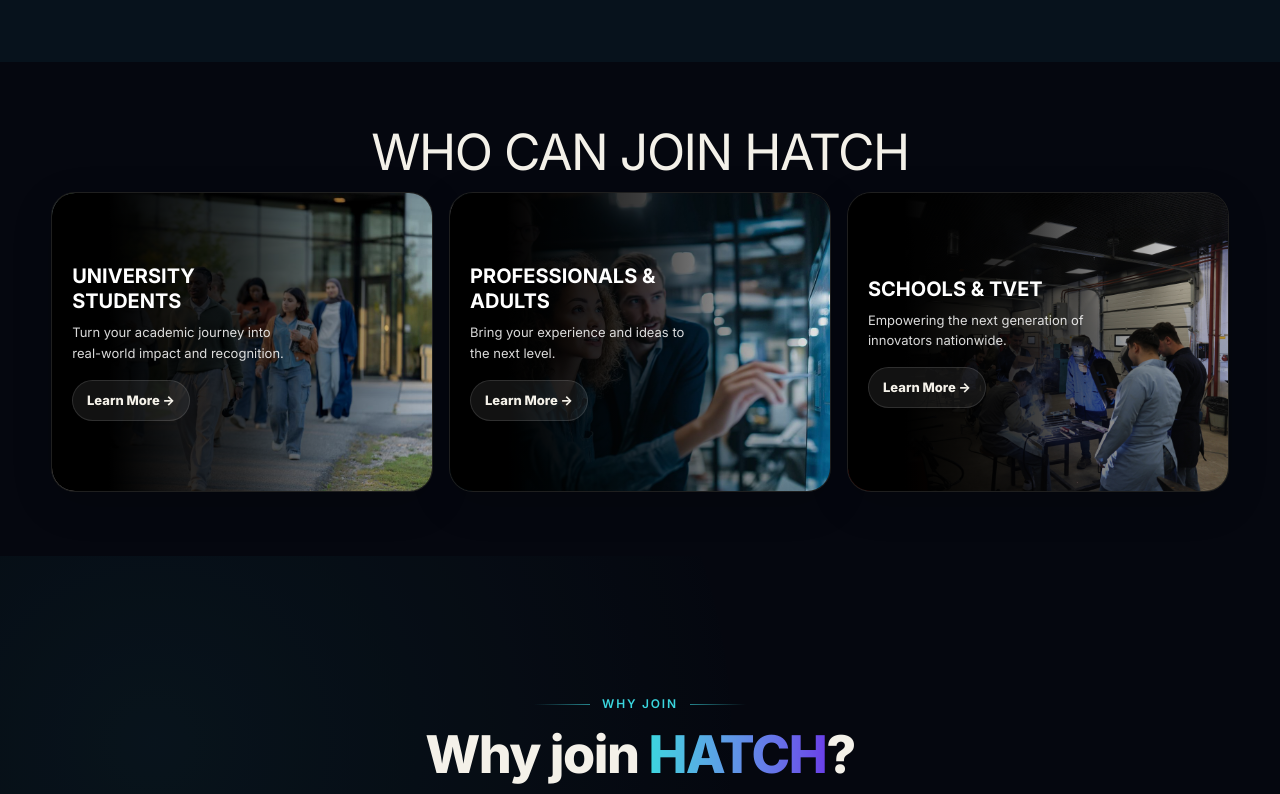
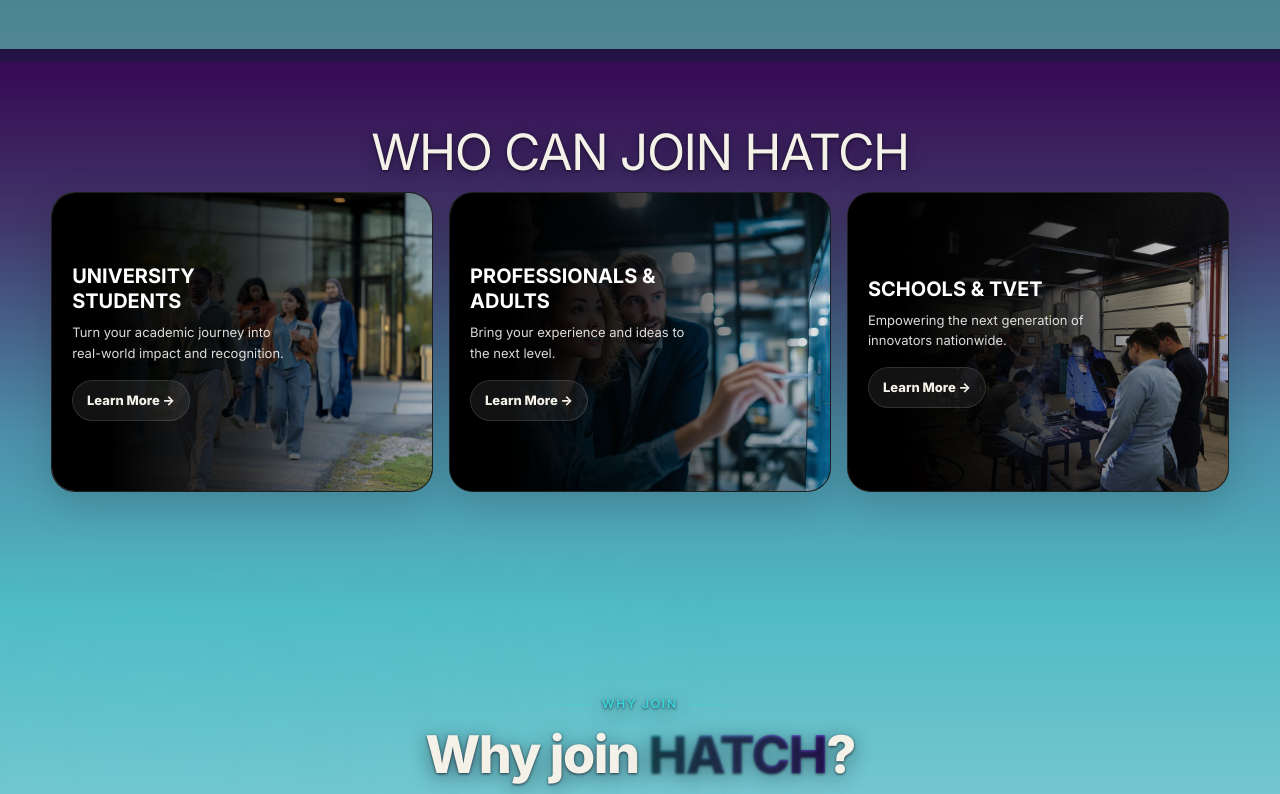
Before and after one commit to ProfL1FE/HATCH_LANDINGPAGE, a React (Vite) app: page / in a window 1280 px wide. Shown: the part 1626-2420 px from the top of the page. Built offline with nearby package versions, Linux system fonts and the light colour scheme.

Commit message:
feat: add hatch gradient styling to section headings

```diff
--- a/src/components/Section.jsx
+++ b/src/components/Section.jsx
@@ -8,7 +8,7 @@
 
 export function SectionHeading({ kicker, title, lead, center = false }) {
   return (
-    <div className={center ? 'text-center mx-auto' : ''}>
+    <div className={`hatch-on-gradient ${center ? 'text-center mx-auto' : ''}`}>
       {kicker && <p className="mb-3 text-sm font-bold uppercase tracking-wide text-cyan">{kicker}</p>}
       <h2 className="m-0 mb-3.5 text-[clamp(30px,4vw,50px)] leading-[1.05] tracking-[-1.5px]">{title}</h2>
       {lead && <p className={`mb-7 max-w-[800px] text-lg text-body ${center ? 'mx-auto' : ''}`}>{lead}</p>}
--- a/src/index.css
+++ b/src/index.css
@@ -85,14 +85,14 @@
 }
 
 @utility hatch-panel {
-  background: rgba(180, 232, 236, 0.07);
+  background: rgba(10, 37, 49, 0.78);
   border: 1px solid var(--color-line);
   border-radius: var(--radius-hatch);
   box-shadow: 0 12px 40px rgba(0, 0, 0, 0.16);
 }
 
 @utility hatch-glass {
-  background: linear-gradient(180deg, rgba(180, 232, 236, 0.09), rgba(180, 232, 236, 0.03));
+  background: linear-gradient(180deg, rgba(10, 37, 49, 0.85), rgba(10, 37, 49, 0.68));
   border: 1px solid var(--color-line);
   box-shadow: var(--shadow-hatch);
 }
@@ -172,7 +172,8 @@
 .hatch-atmosphere-join,
 .hatch-atmosphere-journey,
 .hatch-atmosphere-awards,
-.hatch-atmosphere-partners {
+.hatch-atmosphere-partners,
+.hatch-atmosphere-home {
   background-image: linear-gradient(180deg, #360653 0%, #41376a 22%, #4c8ea8 48%, #50bbc4 70%, #7fc9d3 100%);
   background-attachment: fixed;
 }
@@ -199,7 +200,8 @@
 body:has(.hatch-atmosphere-join) footer,
 body:has(.hatch-atmosphere-journey) footer,
 body:has(.hatch-atmosphere-awards) footer,
-body:has(.hatch-atmosphere-partners) footer {
+body:has(.hatch-atmosphere-partners) footer,
+body:has(.hatch-atmosphere-home) footer {
   background: linear-gradient(180deg, #35708c 0%, #4f96ad 100%);
   border-top-color: rgba(255, 255, 255, 0.25);
   color: #dff0f5;
@@ -210,7 +212,8 @@
 body:has(.hatch-atmosphere-join) footer :is(b, .text-white),
 body:has(.hatch-atmosphere-journey) footer :is(b, .text-white),
 body:has(.hatch-atmosphere-awards) footer :is(b, .text-white),
-body:has(.hatch-atmosphere-partners) footer :is(b, .text-white) {
+body:has(.hatch-atmosphere-partners) footer :is(b, .text-white),
+body:has(.hatch-atmosphere-home) footer :is(b, .text-white) {
   color: #ffffff;
 }
 
--- a/src/pages/Home.jsx
+++ b/src/pages/Home.jsx
@@ -123,7 +123,7 @@
   }
 
   return (
-    <>
+    <div className="hatch-atmosphere-home">
       <ScrollNav sections={HOME_SECTIONS} />
 
       {/* Hero — header + hero fill exactly one screen; next section appears on scroll */}
@@ -309,7 +309,7 @@
         />
 
         <div className="relative mx-auto w-[92vw] max-w-[1400px]">
-          <div className="mx-auto mb-14 max-w-[640px] text-center sm:mb-16">
+          <div className="hatch-on-gradient mx-auto mb-14 max-w-[640px] text-center sm:mb-16">
             <div className="mb-4 flex items-center justify-center gap-3">
               <span className="h-px w-14 bg-gradient-to-r from-transparent to-cyan/60" />
               <span className="text-xs font-semibold uppercase text-cyan" style={{ letterSpacing: '0.15em' }}>
@@ -443,7 +443,7 @@
 
       {/* FAQ Preview */}
       <Section id="faq-preview">
-        <div className="mx-auto mb-10 max-w-[640px] text-center">
+        <div className="hatch-on-gradient mx-auto mb-10 max-w-[640px] text-center">
           <div className="mb-4 flex items-center justify-center gap-3 text-cyan">
             <span className="h-px w-14 bg-gradient-to-r from-transparent to-cyan/60" />
             <span className="flex items-center gap-1.5 text-xs font-bold uppercase tracking-[3px]">
@@ -475,7 +475,7 @@
                   <span className="mt-1 w-px flex-1 bg-line" />
                 </div>
                 <details
-                  className="group flex-1 rounded-2xl border border-line bg-white/5 open:border-cyan/50 open:bg-cyan/5"
+                  className="group flex-1 rounded-2xl border border-line bg-panel/70 open:border-cyan/50"
                   open={i === 0}
                 >
                   <summary className="details-marker-hidden flex cursor-pointer items-center gap-4 p-5">
@@ -495,7 +495,7 @@
           })}
         </div>
 
-        <div className="mt-8 flex items-center justify-center gap-3 text-sm text-muted">
+        <div className="hatch-on-gradient mt-8 flex items-center justify-center gap-3 text-sm text-muted">
           <Icon name="question" size={16} className="text-cyan" />
           Still have questions?
           <span className="text-line">|</span>
@@ -517,6 +517,6 @@
           buttonTo="/join"
         />
       </Section>
-    </>
+    </div>
   )
 }
```
